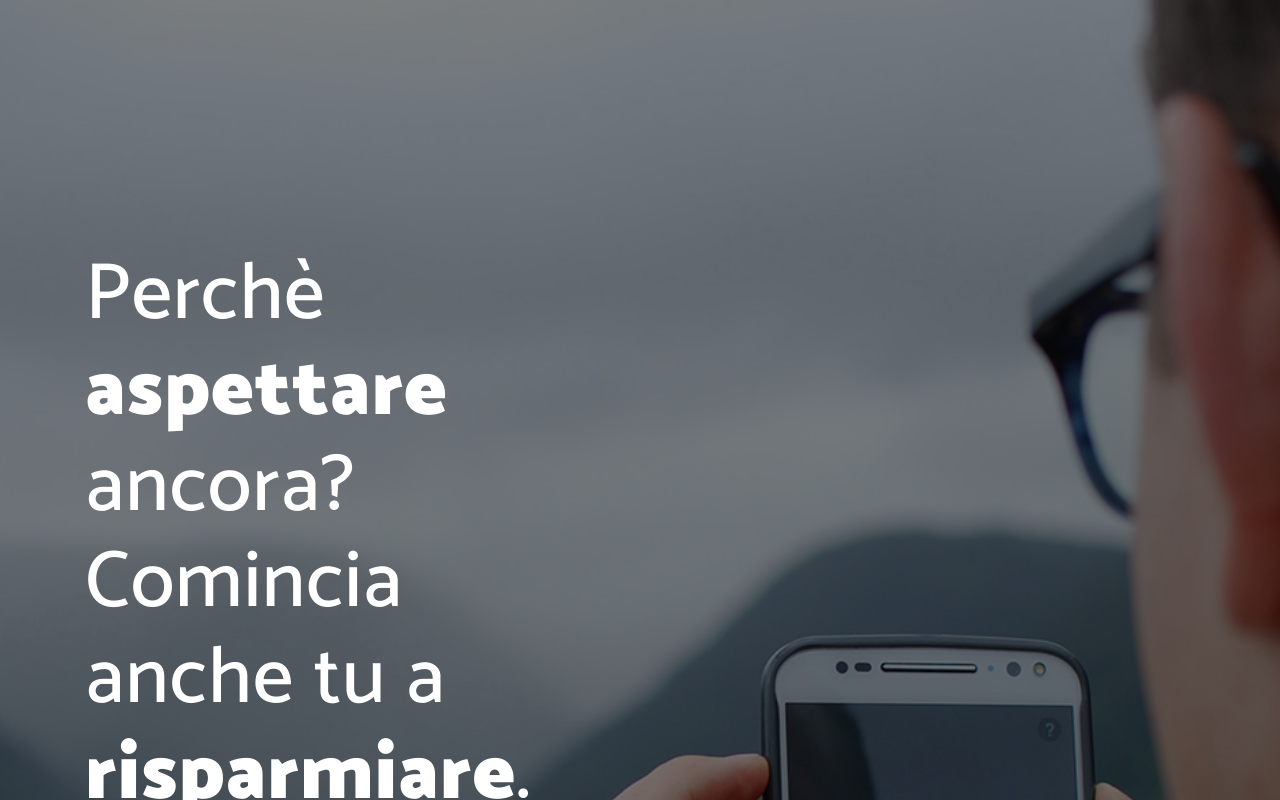
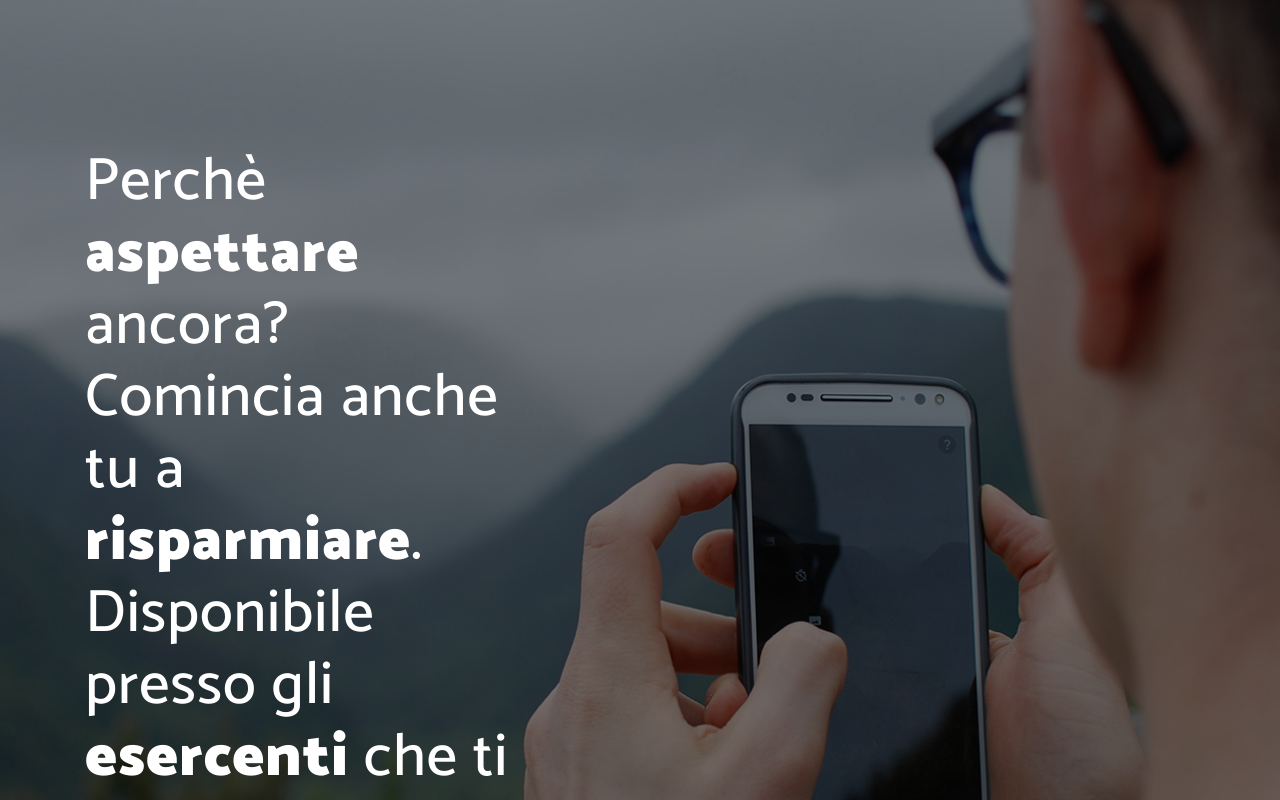
Before and after one commit to LucaLocritani/First-Landing-Page, a website with bundled scripts: page index.html in a window 1280 px wide. Shown: the part 2000-2800 px from the top of the page. Built offline with nearby package versions, Linux system fonts and the light colour scheme; a web font is replaced by a local one.

Commit message:
Add files via upload

```diff
--- a/css/new-age.css
+++ b/css/new-age.css
@@ -57,7 +57,7 @@ section {
 }
 
 section h2 {
-  font-size: 50px;
+  font-size: 15px;
 }
 
 #mainNav {
@@ -300,7 +300,7 @@ section.cta .cta-content {
 }
 
 section.cta .cta-content h2 {
-  font-size: 50px;
+  font-size: 40px;
   max-width: 450px;
   margin-top: 0;
   margin-bottom: 25px;
@@ -309,7 +309,7 @@ section.cta .cta-content h2 {
 
 @media (min-width: 768px) {
   section.cta .cta-content h2 {
-    font-size: 80px;
+    font-size: 60px;
   }
 }
 
```
